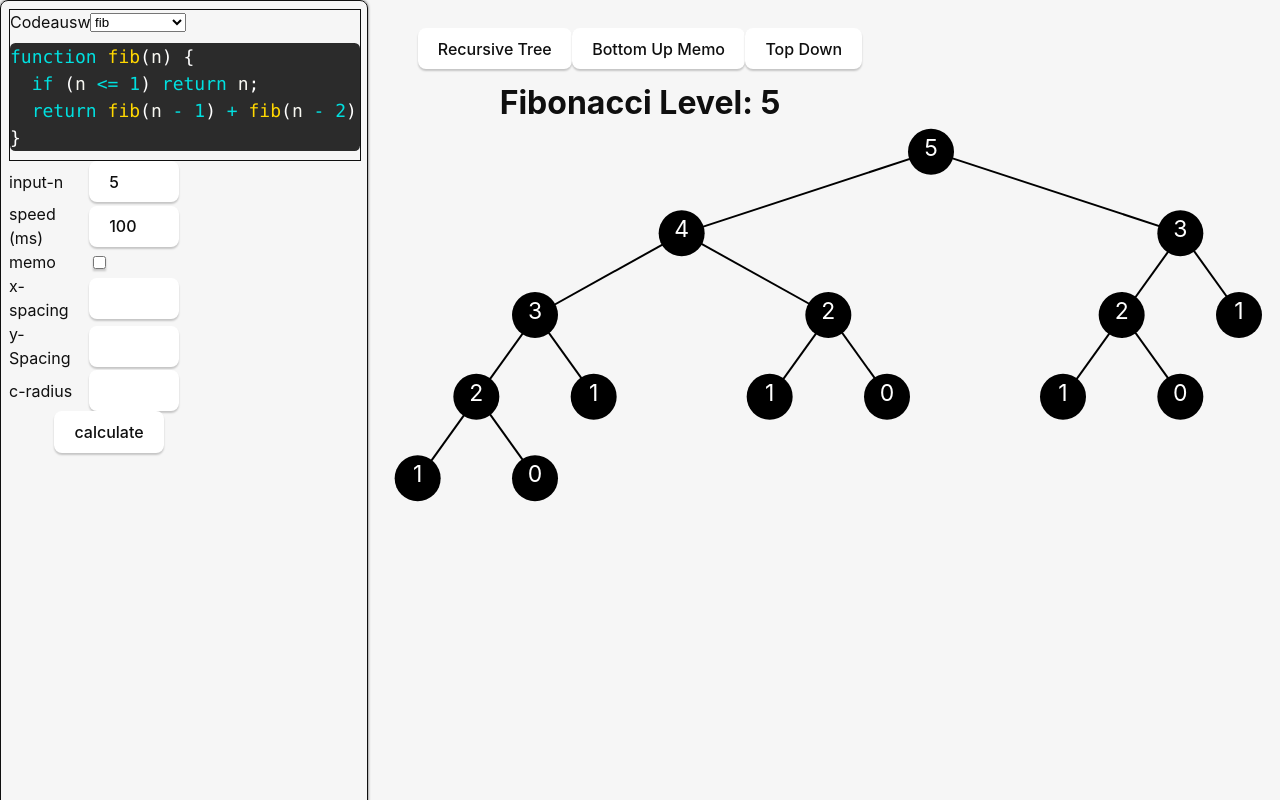
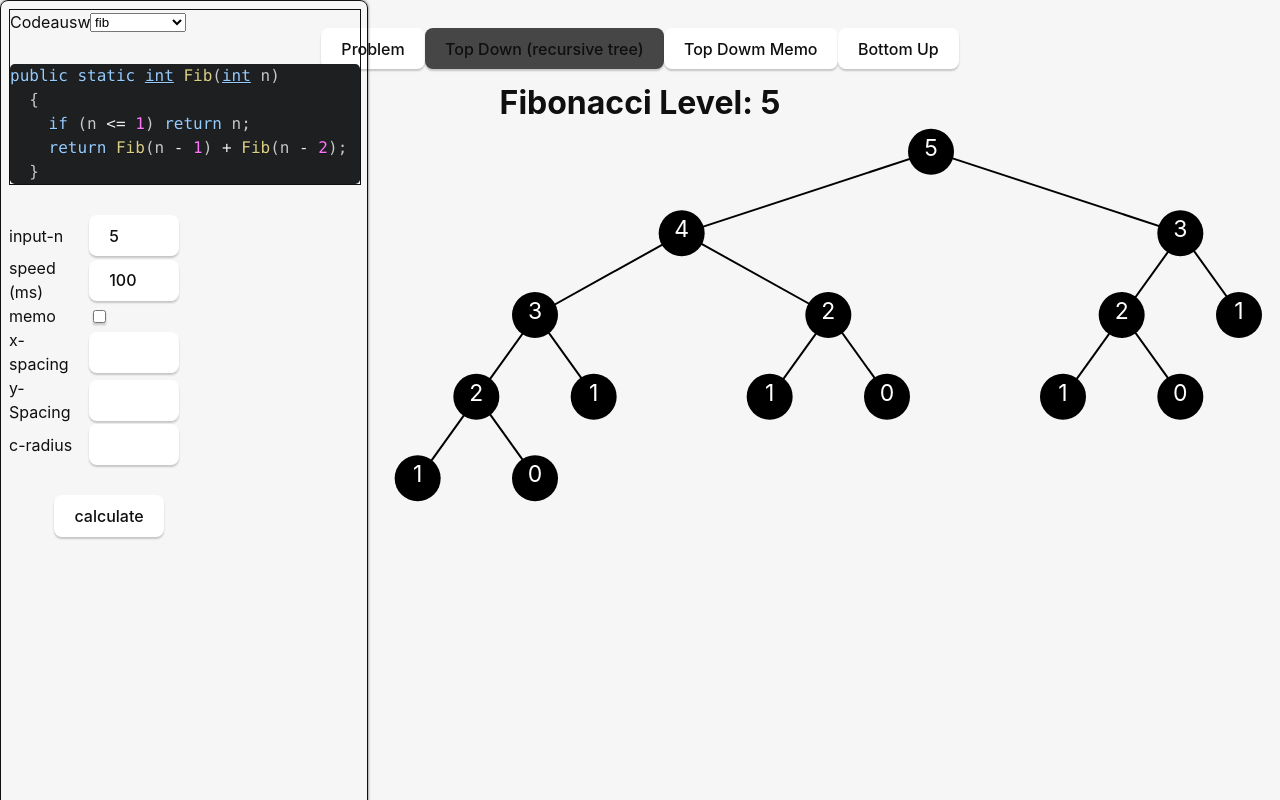
Before and after one commit to jan-may/Lernsoftware-DP, a React (Vite) app: page / in a window 1280 px wide. Built offline with nearby package versions, Linux system fonts and the light colour scheme.

Commit message:
style sidebar and add problems button

```diff
--- a/src/components/ButtonGroupElem.tsx
+++ b/src/components/ButtonGroupElem.tsx
@@ -1,7 +1,9 @@
 import { useState } from "react";
 
 export function ButtonGroupElem() {
-  const [activeButton, setActiveButton] = useState<string | null>(null);
+  const [activeButton, setActiveButton] = useState<string | null>(
+    "recursiveTree"
+  );
 
   const handleClick = (buttonName: string) => {
     setActiveButton(buttonName);
@@ -10,22 +12,28 @@ export function ButtonGroupElem() {
   return (
     <div>
       <button
+        onClick={() => handleClick("problem")}
+        className={activeButton === "problem" ? "active" : ""}
+      >
+        Problem
+      </button>
+      <button
         onClick={() => handleClick("recursiveTree")}
         className={activeButton === "recursiveTree" ? "active" : ""}
       >
-        Recursive Tree
+        Top Down (recursive tree)
       </button>
       <button
-        onClick={() => handleClick("bottomUpMemo")}
-        className={activeButton === "bottomUpMemo" ? "active" : ""}
+        onClick={() => handleClick("topDownMemo")}
+        className={activeButton === "topDownMemo" ? "active" : ""}
       >
-        Bottom Up Memo
+        Top Dowm Memo
       </button>
       <button
-        onClick={() => handleClick("topDown")}
-        className={activeButton === "topDown" ? "active" : ""}
+        onClick={() => handleClick("bottomUp")}
+        className={activeButton === "bottomUp" ? "active" : ""}
       >
-        Top Down
+        Bottom Up
       </button>
     </div>
   );
--- a/src/components/CodeDisplay.tsx
+++ b/src/components/CodeDisplay.tsx
@@ -1,5 +1,8 @@
 import { Prism as SyntaxHighlighter } from "react-syntax-highlighter";
-import { a11yDark } from "react-syntax-highlighter/dist/esm/styles/prism";
+import {
+  a11yDark,
+  atomDark,
+} from "react-syntax-highlighter/dist/esm/styles/prism";
 import { useAppSelector } from "../hooks/redux";
 
 interface CodeProps {
@@ -17,11 +20,11 @@ export function CodeDisplay({ code, language }: CodeProps) {
           flex: 1,
           width: "100%",
           flexDirection: "column",
-          fontSize: "18px",
+          fontSize: "16px",
           padding: "0px",
         }}
       >
-        <SyntaxHighlighter language={language} style={a11yDark}>
+        <SyntaxHighlighter language={language} style={atomDark}>
           {code}
         </SyntaxHighlighter>
       </div>
--- a/src/components/Sidebar.tsx
+++ b/src/components/Sidebar.tsx
@@ -3,16 +3,17 @@ import { CodeDisplay } from "./CodeDisplay";
 import { CodeSelect } from "./CodeSelect";
 
 export const Sidebar = () => {
-  const testCode = `function fib(n) {
-  if (n <= 1) return n;
-  return fib(n - 1) + fib(n - 2);
-}`;
+  const testCode = `public static int Fib(int n)
+  {
+    if (n <= 1) return n;
+    return Fib(n - 1) + Fib(n - 2);
+  }`;
 
   return (
     <div className="sidbar-container">
       <div className="sidebar-code-wrapper">
         <CodeSelect />
-        <CodeDisplay code={testCode} language="javascript" />
+        <CodeDisplay code={testCode} language="cs" />
       </div>
       <SettingsForm />
     </div>
--- a/src/feautures/settings/settingsSlice.ts
+++ b/src/feautures/settings/settingsSlice.ts
@@ -1,4 +1,5 @@
 import { PayloadAction, createSlice } from '@reduxjs/toolkit';
+import { Dimensions } from '../../types/TreeTypes';
 
 interface SettingsState {
     theme: string;
@@ -6,6 +7,7 @@ interface SettingsState {
     speed: number;
     memo: boolean;
     sidebarWidth: number;
+    dimensions: Dimensions;
 }
 
 const initialState: SettingsState = {
@@ -13,7 +15,12 @@ const initialState: SettingsState = {
     input: 5,
     speed: 100,
     memo: false,
-    sidebarWidth: 320
+    sidebarWidth: 320,
+    dimensions: {
+        verticalSpacing: 50,
+        horizontalSpacing: 50,
+        circleRadius: 20,
+    }
 };
 
 export const settingsSlice = createSlice({
--- a/src/styles.css
+++ b/src/styles.css
@@ -51,7 +51,7 @@ h1 {
 }
 
 .active {
-  background-color: #ddd;
+  background-color: #474646;
 }
 
 input,
@@ -96,6 +96,7 @@ button {
   flex-direction: column;
   align-items: center;
   justify-content: center;
+  margin-top: 30px;
 }
 
 .form-input{
@@ -163,9 +164,13 @@ line{
   z-index: -1;
 }
 
-circle{
+circle {
   z-index: 50000;
   fill-opacity: 100000;
+  cursor: pointer;
+}
+
+text {
   cursor: pointer;
 }
 
@@ -182,7 +187,13 @@ left: 360px;
 }
 
 pre  {
-  padding: 0px !important
+  padding: 0px !important;
+  margin: 0px !important;
+  margin-top: 30px !important;
+}
+
+.form-submit-btn {
+  margin-top: 30px;
 }
 
 
```
